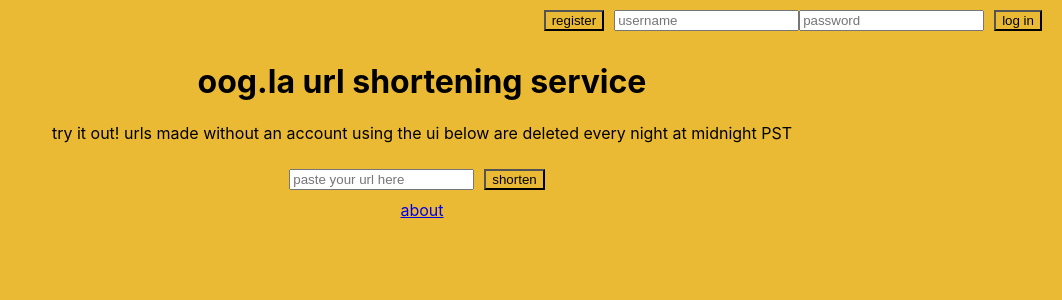
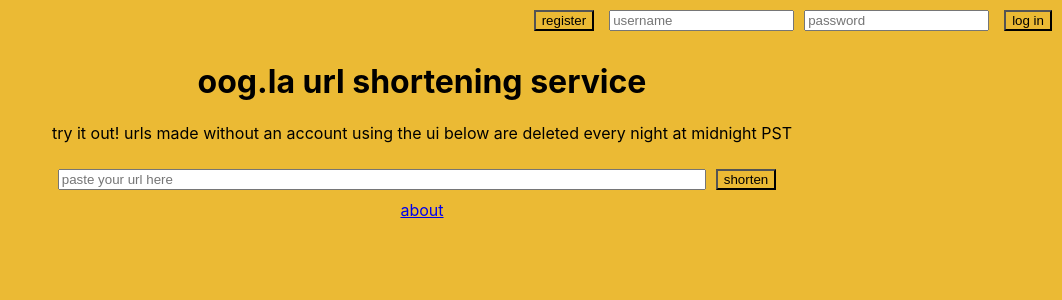
Before and after one commit to huntertread/theoog-client, a React (Create React App) app: page / in a window 1280 px wide. Shown: the top 300 px of the page, without its empty margins (218-1280 px from the left). Built offline with nearby package versions, Linux system fonts and the light colour scheme; no server answers.

Commit message:
minor style updates to main page url input

```diff
--- a/src/App.css
+++ b/src/App.css
@@ -5,6 +5,10 @@
 .header {
   display: flex;
   justify-content: flex-end;
+}
+
+.long-input {
+  width: 50%;
 }
 
 button {
--- a/src/App.js
+++ b/src/App.js
@@ -104,8 +104,8 @@ class App extends Component {
           <div className="header">
             <LogIn setLogIn={this.setLogIn} loggedIn={this.state.loggedIn} setUser={this.setUser} getAllUrls={this.getAllUrls} activeUserName={this.state.username}/>
           </div>
+          <CreateUrl getAllUrls={this.getAllUrls} username={this.state.username} userid={this.state.userid}/>
           <h1>your urls:</h1>
-          <CreateUrl getAllUrls={this.getAllUrls} username={this.state.username} userid={this.state.userid}/>
           <ExistingUrlContainer urls={this.state.urls}/>
         </div>
     } else if (this.state.loggedIn === false) {
@@ -121,7 +121,7 @@ class App extends Component {
           </div>
           <h1>oog.la url shortening service</h1>
           <p>try it out! urls made without an account using the ui below are deleted every night at midnight PST</p>
-          <input name="anonUrlSubmit" type="text" placeholder="paste your url here" value={this.state.anonUrlSubmit} onChange={this.handleChange}/>
+          <input name="anonUrlSubmit" className="long-input" type="text" placeholder="paste your url here" value={this.state.anonUrlSubmit} onChange={this.handleChange}/>
           <button onClick={this.submitAnon}>shorten</button>
           {anonUrl}
         </div>
--- a/src/components/LogIn/login.css
+++ b/src/components/LogIn/login.css
@@ -1,13 +1,21 @@
 .login-container {
-  margin-right: 10px;
+  /* margin-right: 10px; */
+}
+
+.login-container input {
+  margin: 5px;
 }
 
 .logout-container {
-  margin-right: 10px;
+  margin: 10px;
   width: 100vw;
   display: flex;
   flex-direction: row;
   justify-content: space-between;
+}
+
+.logout-container p {
+  margin-left: 10px;
 }
 
 .login-submit {
```
